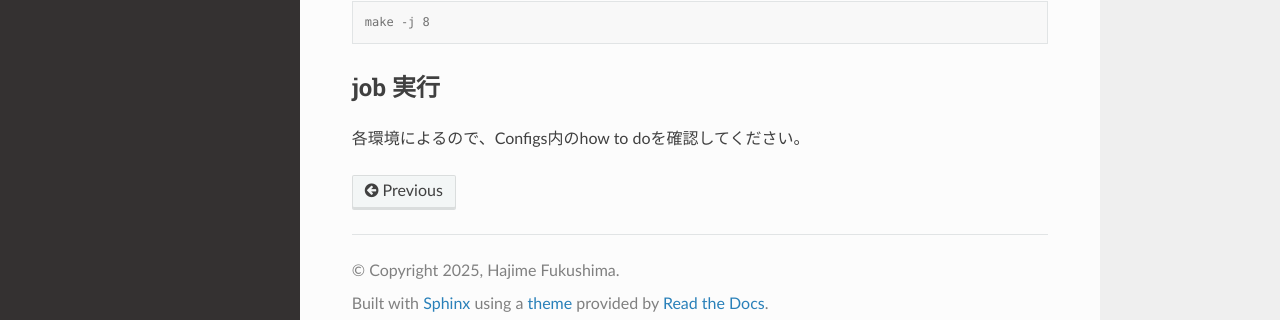
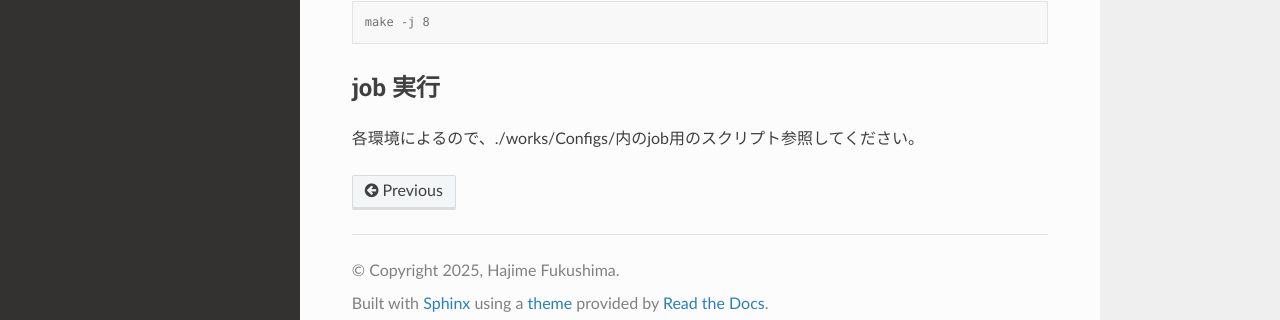
Before and after one commit to fukushimahj/sfumato_docs, a Sphinx documentation site: the page built from docs/source/Getting_Started.rst, in a window 1280 px wide and 900 px high, scrolled down 1582 px. Shown: the part 561-881 px from the top of the window. Built offline with Sphinx 7.4.7 and the Read the Docs theme 3.1.0, drawn with Linux system fonts in a browser that asks for light colours.

Commit message:
コミット予定の変更点: 	modified:   docs/source/Getting_Started.rst

```diff
--- a/docs/source/Getting_Started.rst
+++ b/docs/source/Getting_Started.rst
@@ -125,4 +125,4 @@ Compiling
 job 実行
 ----------------
 
-各環境によるので、Configs内のhow to doを確認してください。
+各環境によるので、./works/Configs/内のjob用のスクリプト参照してください。
```
